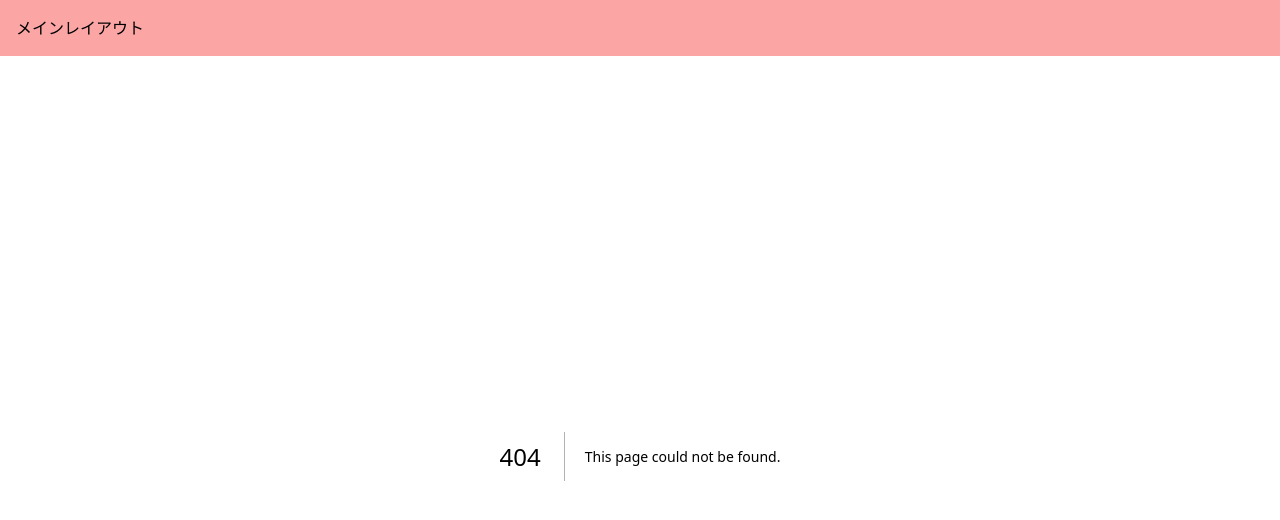
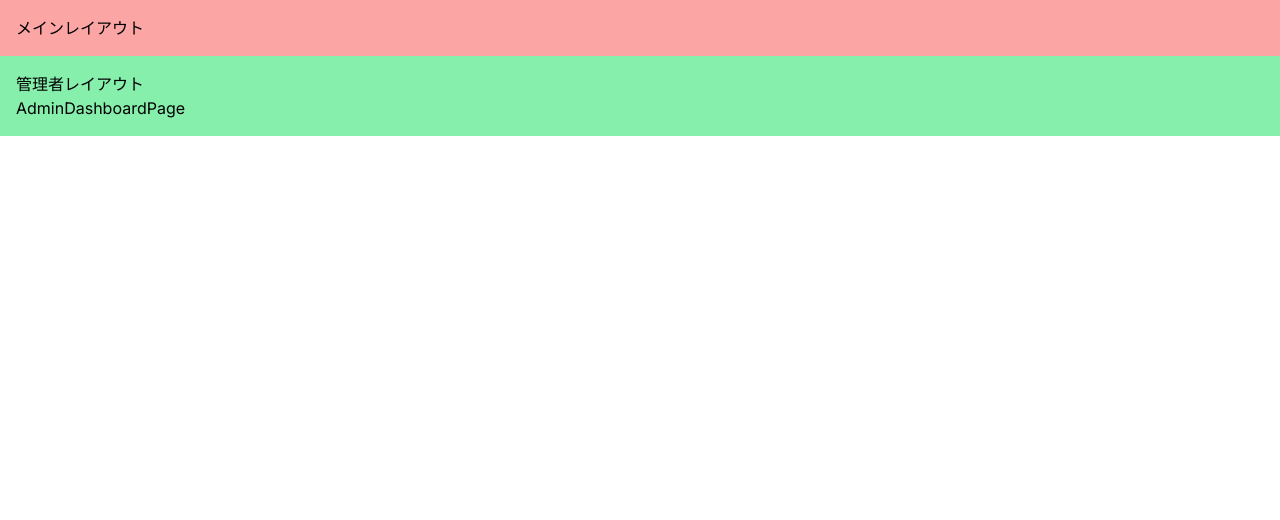
Before and after one commit to Ryo-Kun-1001/sample-nextjs, a Next.js app: page /dashboard in a window 1280 px wide. Before the commit this address had no page. Shown: the top 520 px of the page. Built offline with nearby package versions, Linux system fonts and the light colour scheme.

Commit message:
ルートグループ機能で、ルートをmainとadminにグループ化

```diff
--- /dev/null
+++ b/src/app/(admin)/dashboard/page.tsx
@@ -0,0 +1,7 @@
+const AdminDashboardPage = () => {
+  return (
+    <div>AdminDashboardPage</div>
+  )
+}
+
+export default AdminDashboardPage
--- /dev/null
+++ b/src/app/(admin)/layout.tsx
@@ -0,0 +1,10 @@
+const AdminLayout = ({children}: Readonly<{children: React.ReactNode}>)  => {
+  return (
+    <div className='bg-green-300 p-4'>
+        <div>管理者レイアウト</div>
+        {children}
+    </div>
+  )
+}
+
+export default AdminLayout
--- a/src/app/task/edit/page.tsx
+++ b/src/app/(main)/task/edit/page.tsx
@@ -1,5 +1,3 @@
-import React from 'react'
-
 const TaskEditPage = () => {
   return (
     <div>TaskEditPage</div>
--- a/src/app/task/layout.tsx
+++ b/src/app/(main)/task/layout.tsx
@@ -1,5 +1,3 @@
-import React from 'react'
-
 const TaskLayout = ({children}: Readonly<{children: React.ReactNode}>)  => {
   return (
     <div className='bg-blue-300 p-4'>
```
Also changed, not shown: src/app/(main)/page.tsx (renamed from src/app/page.tsx), src/app/(main)/task/edit/[id]/page.tsx (renamed from src/app/task/edit/[id]/page.tsx), src/app/(main)/task/page.tsx (renamed from src/app/task/page.tsx).
